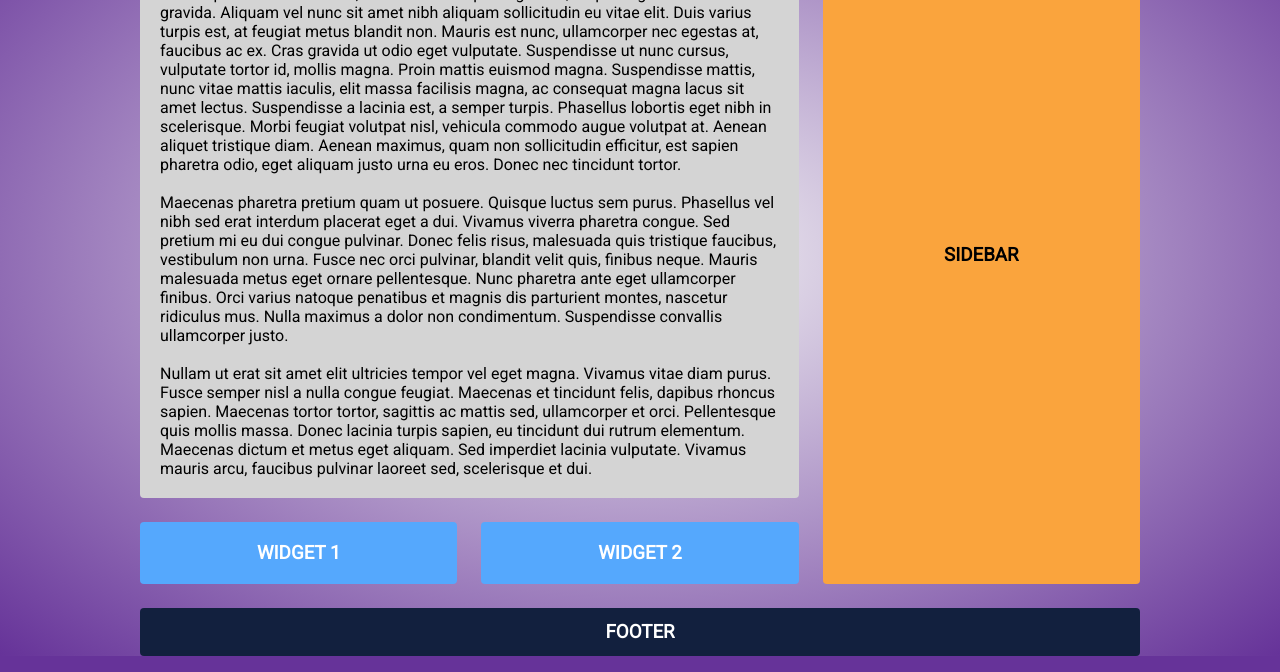
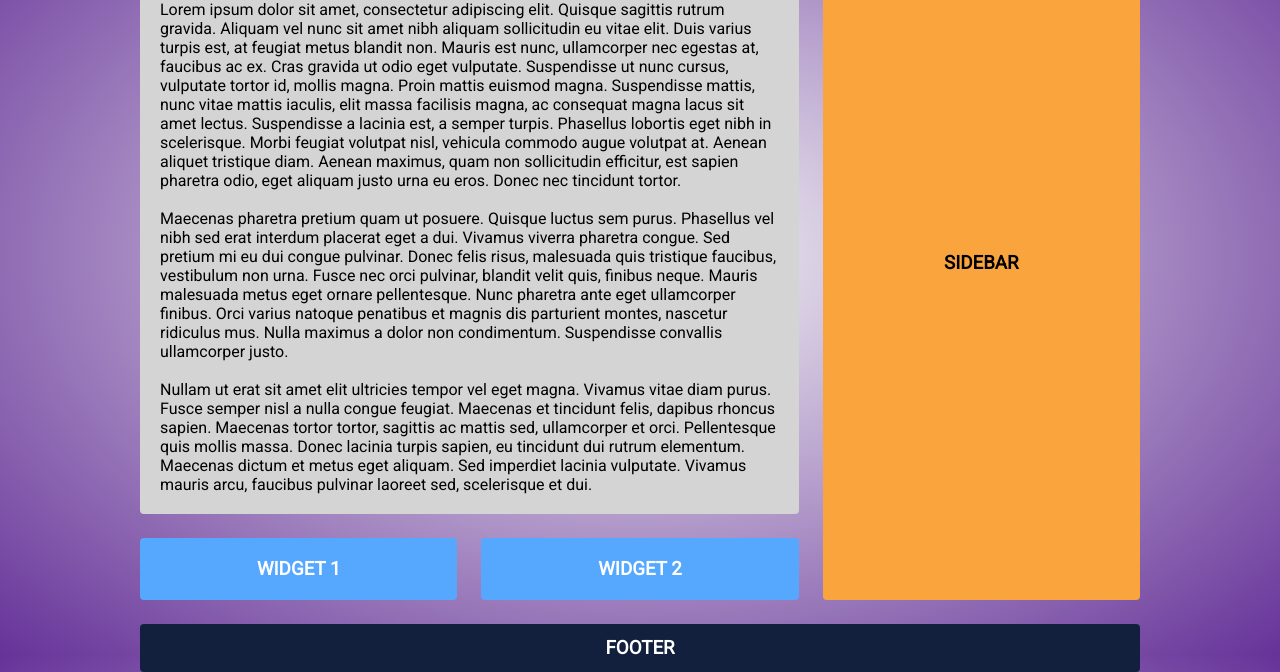
Before and after one commit to yamilmsilva/-Grid-Basic-Practis, a plain HTML site: page index.html in a window 1280 px wide. Shown: the part 146-818 px from the top of the page. Drawn offline with Linux system fonts and the light colour scheme.

Commit message:
Update style.css

```diff
--- a/style.css
+++ b/style.css
@@ -35,7 +35,7 @@ img, picture, video, canvas, svg {
     display: grid;
     grid-gap: 1rem;
     grid-template-columns: 1fr;
-    grid-template-rows: 6% repeat(4, auto) 60% ;
+    grid-template-rows: 6% repeat(4, auto) 6% ;
 /*
     grid-template-areas: "header header header "
                          "contenido contenido contenido"
@@ -77,6 +77,7 @@ img, picture, video, canvas, svg {
     align-items: flex-start;
     justify-content: space-evenly;
     flex-direction: column;
+    gap: 1rem;
 
     grid-area: contenido;
     background-color: #d4d4d4;
```
